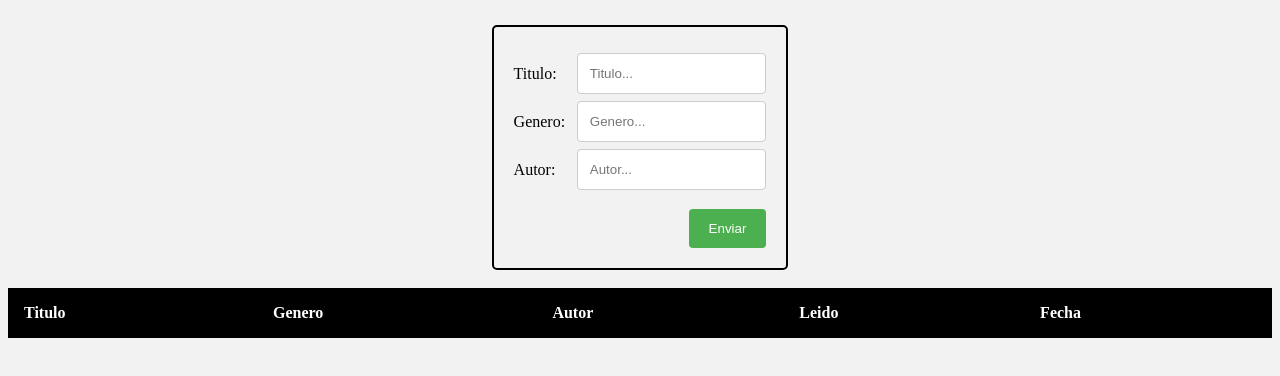
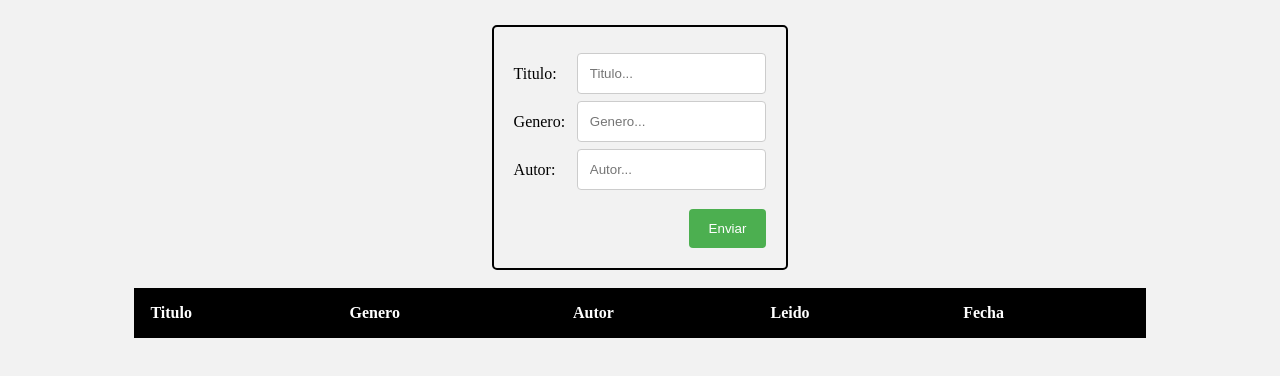
Before and after one commit to sergio8999/MyReadingList, a plain HTML site: page index.html in a window 1280 px wide. Drawn offline with Linux system fonts and the light colour scheme.

Commit message:
Update bookList.css

```diff
--- a/bookList.css
+++ b/bookList.css
@@ -73,7 +73,9 @@ input[type=text], select, textarea{
   /* Tabla */
 
   table {
-    width:100%;
+    width:80%;
+    margin-left: auto;
+    margin-right: auto;
   }
   table, th, td {
     border: 1px solid black;
```
